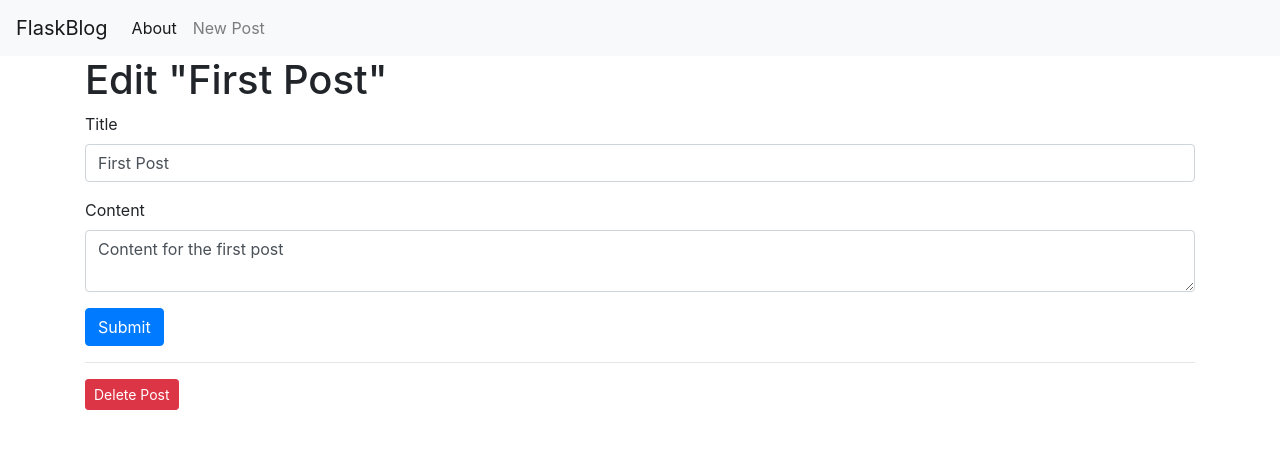
After one commit to picugabi/projects, a Flask app: page /1/edit in a window 1280 px wide. The commit adds this page. Shown: the top 449 px of the page. Run offline with Flask 2, Linux system fonts and the light colour scheme; data comes from the database, SQL or seed files in the repository; both versions use the stored data as it was after the commit; some libraries are stand-ins or nearby versions.

Commit message:
Added create, edit and delelte post

```diff
--- a/my_project/app.py
+++ b/my_project/app.py
@@ -1,7 +1,83 @@
-from flask import Flask, render_template
+from flask import Flask, render_template, request, url_for, flash, redirect
+import sqlite3
+from werkzeug.exceptions import  abort
 
 app = Flask(__name__)
+app.config["SECRET KEY"] = "alexpicu"
+
+def get_db_connection():
+    conn = sqlite3.connect('database.db')
+    conn.row_factory = sqlite3.Row
+    return conn
+
+def get_post(post_id):
+    conn = get_db_connection()
+    post = conn.execute('SELECT * FROM posts WHERE id= ?',
+                        (post_id,)).fetchone()
+    conn.close
+    if post is None:
+        abort(404)
+    return post
+
 
 @app.route('/')
 def index():
-    return render_template('index.html')
+    conn = get_db_connection()
+    posts = conn.execute('SELECT * FROM posts').fetchall()
+    conn.close()
+    return render_template('index.html', posts=posts)
+
+@app.route('/<int:post_id>')
+def post(post_id):
+    post = get_post(post_id)
+    return render_template('post.html', post=post)
+
+@app.route('/create', methods=('GET', 'POST'))
+def create():
+    if request.method == 'POST':
+        title = request.form['title']
+        content = request.form['content']
+
+        if not title:
+            flash('Title is required!')
+        else:
+            conn = get_db_connection()
+            conn.execute('INSERT INTO posts (title, content) VALUES (?, ?)',
+                         (title, content))
+            conn.commit()
+            conn.close()
+            return redirect(url_for('index'))
+
+    return render_template('create.html')
+
+@app.route('/<int:id>/edit', methods=('GET', 'POST'))
+def edit(id):
+    post = get_post(id)
+
+    if request.method == 'POST':
+        title = request.form['title']
+        content = request.form['content']
+
+        if not title:
+            flash('Title is required!')
+        else:
+            conn = get_db_connection()
+            conn.execute('UPDATE posts SET title = ?, content = ?'
+                         ' WHERE id = ?',
+                         (title, content, id))
+            conn.commit()
+            conn.close()
+            return redirect(url_for('index'))
+
+    return render_template('edit.html', post=post)
+
+
+@app.route('/<int:id>/delete', methods=('POST',))
+def delete(id):
+    post = get_post(id)
+    conn = get_db_connection()
+    conn.execute('DELETE FROM posts WHERE id = ?', (id,))
+    conn.commit()
+    conn.close()
+    flash('"{}" was successfully deleted!'.format(post['title']))
+    return redirect(url_for('index'))
--- /dev/null
+++ b/my_project/schema.sql
@@ -0,0 +1,8 @@
+DROP TABLE IF EXISTS posts;
+
+CREATE TABLE posts (
+    id INTEGER PRIMARY KEY AUTOINCREMENT,
+    created TIMESTAMP NOT NULL DEFAULT CURRENT_TIMESTAMP,
+    title TEXT NOT NULL,
+    content  TEXT NOT NULL
+);
--- a/my_project/templates/base.html
+++ b/my_project/templates/base.html
@@ -21,10 +21,16 @@
             <li class="nav-item active">
                 <a class="nav-link" href="#">About</a>
             </li>
+            <li class="nav-item">
+                <a class ="nav-link" href= "{{url_for('create')}}">New Post</a>
+            </li>
             </ul>
         </div>
     </nav>
     <div class="container">
+        {% for message in get_flashed_messages() %}
+          <div class = "alert alert-danger">{{message}} </div>
+        {% endfor %}
         {% block content %} {% endblock %}
     </div>
 
--- /dev/null
+++ b/my_project/templates/edit.html
@@ -0,0 +1,31 @@
+{% extends 'base.html' %}
+
+{% block content %}
+<h1>{% block title %} Edit "{{ post['title'] }}" {% endblock %}</h1>
+
+<form method="post">
+    <div class="form-group">
+        <label for="title">Title</label>
+        <input type="text" name="title" placeholder="Post title"
+               class="form-control"
+               value="{{ request.form['title'] or post['title'] }}">
+        </input>
+    </div>
+
+    <div class="form-group">
+        <label for="content">Content</label>
+        <textarea name="content" placeholder="Post content"
+                  class="form-control">{{ request.form['content'] or post['content'] }}</textarea>
+    </div>
+    <div class="form-group">
+        <button type="submit" class="btn btn-primary">Submit</button>
+    </div>
+</form>
+<hr>
+
+<form action="{{ url_for('delete', id=post['id']) }}" method="POST">
+    <input type="submit" value="Delete Post"
+            class="btn btn-danger btn-sm"
+            onclick="return confirm('Are you sure you want to delete this post?')">
+</form>
+{% endblock %}
```
Also changed, not shown: my_project/init_db.py (added, +20 -0 lines), my_project/templates/create.html (added, +23 -0 lines), my_project/templates/index.html (+10 -0 lines), my_project/templates/post.html (added, +7 -0 lines), my_project/database.db (added).
